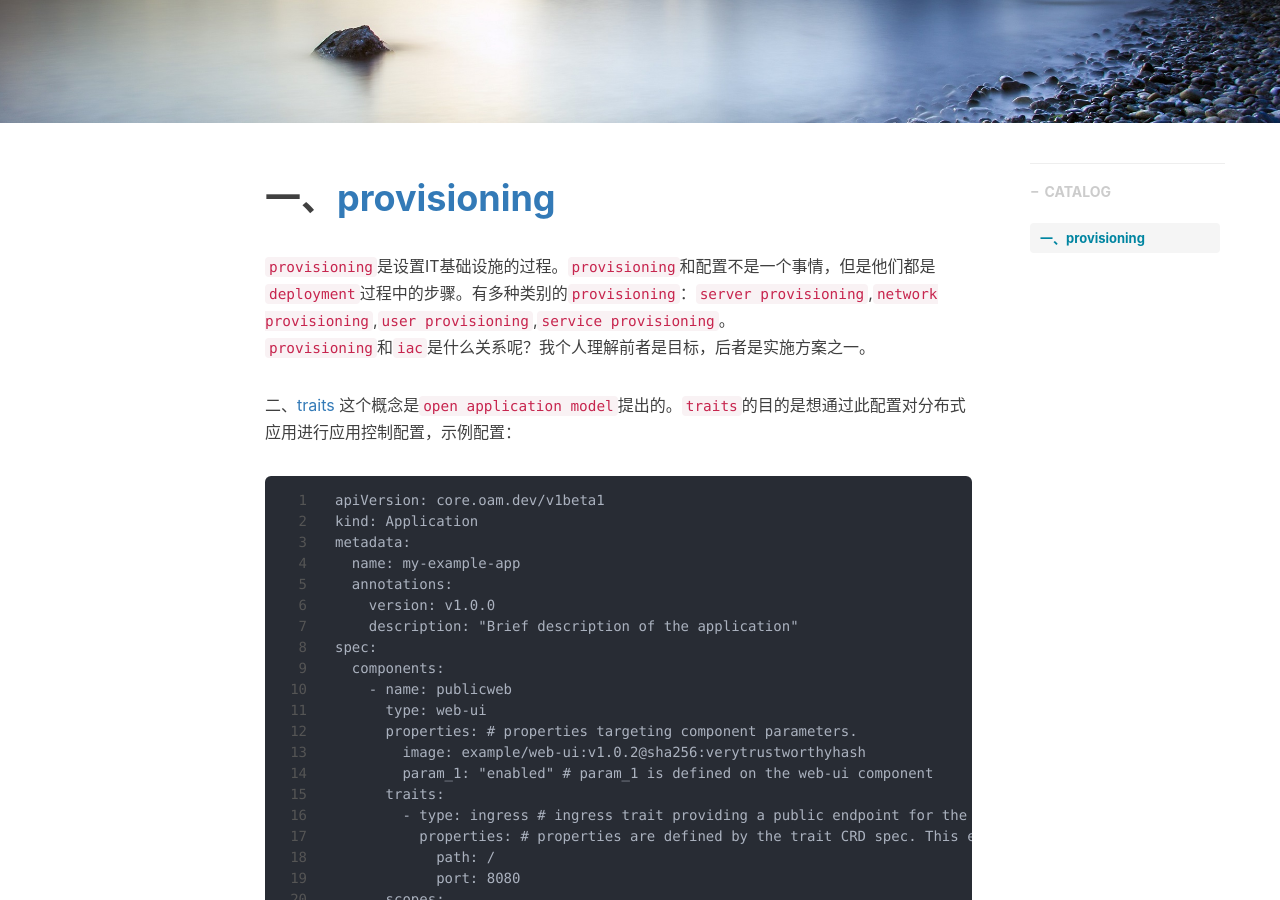
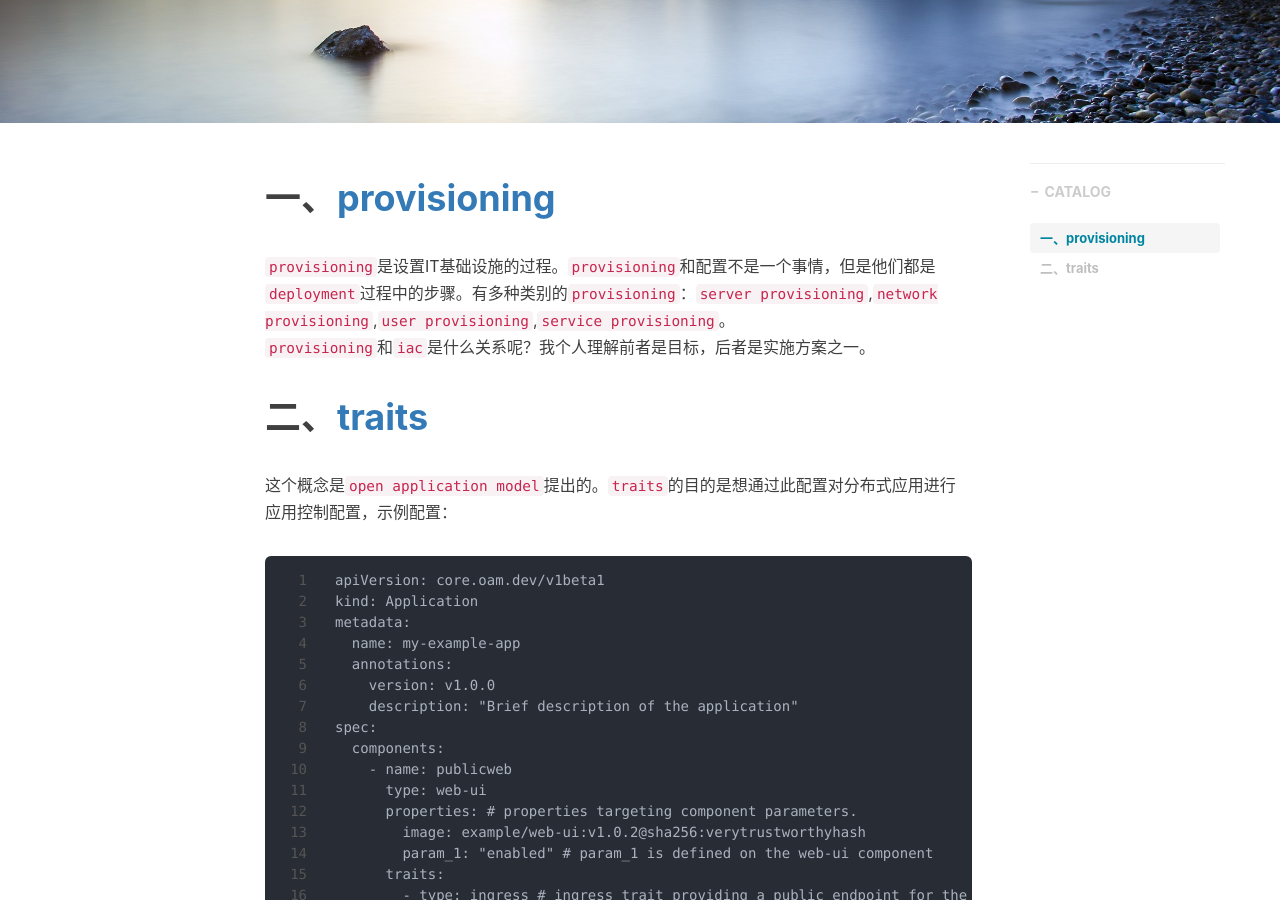
Before and after one commit to shihai1991/shihai1991.github.io, a Jekyll site: the page built from _posts/2022-09-16-application-operate.md, in a window 1280 px wide and 900 px high, scrolled down 334 px. Built offline with Jekyll 4.4.1, drawn with Linux system fonts in a browser that asks for light colours; nearby versions of some CDN libraries; comment, search, counter and statistics services are not loaded.

Commit message:
Update 2022-09-16-application-operate.md

````diff
--- a/_posts/2022-09-16-application-operate.md
+++ b/_posts/2022-09-16-application-operate.md
@@ -12,7 +12,7 @@ time: '2022.09.16 11:34:00'
 `provisioning`是设置IT基础设施的过程。`provisioning`和配置不是一个事情，但是他们都是`deployment`过程中的步骤。有多种类别的`provisioning`：`server provisioning`,`network provisioning`,`user provisioning`,`service provisioning`。
 `provisioning`和`iac`是什么关系呢？我个人理解前者是目标，后者是实施方案之一。
 
-二、[traits](https://github.com/oam-dev/spec/blob/master/6.traits.md)
+# 二、[traits](https://github.com/oam-dev/spec/blob/master/6.traits.md)
 这个概念是`open application model`提出的。`traits`的目的是想通过此配置对分布式应用进行应用控制配置，示例配置：
 ```
 apiVersion: core.oam.dev/v1beta1
````
